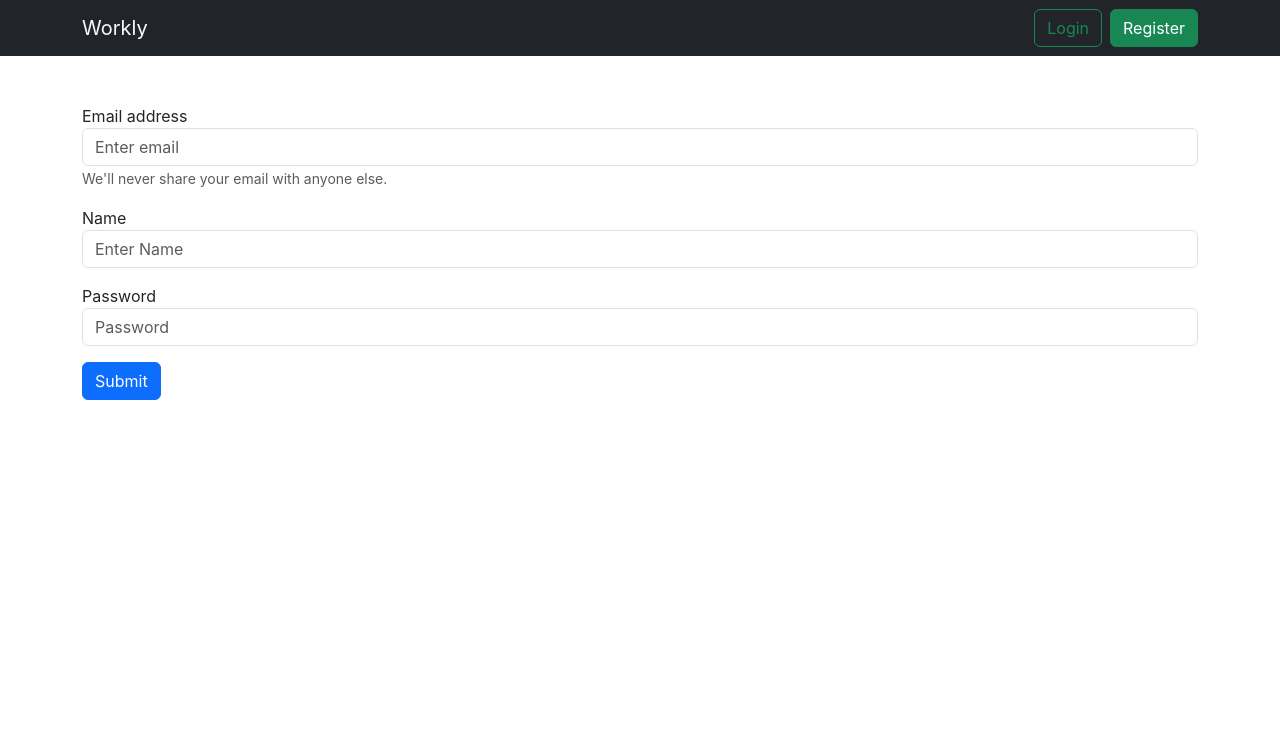
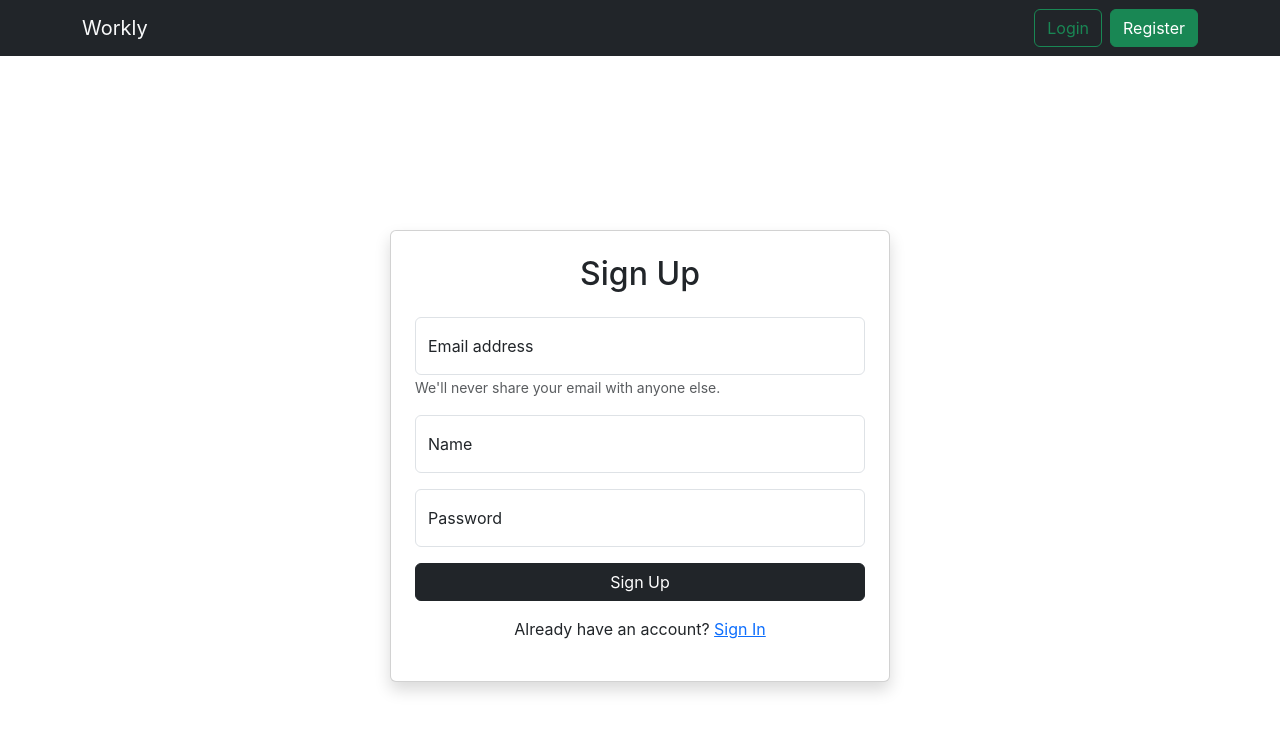
Before and after one commit to Nikhil5858/crudAuth, a React (Create React App) app in the folder client/: page /register in a window 1280 px wide. Shown: the top 732 px of the page. Built offline with nearby package versions, Linux system fonts and the light colour scheme.

Commit message:
change login and register design

```diff
--- a/client/src/components/Projects.js
+++ b/client/src/components/Projects.js
@@ -310,6 +310,8 @@ function Projects() {
                                     {project.status}
                                 </span>
                             </p>
+                            {
+                            userRole === 'admin' && (
                                 <div className="d-flex justify-content-between align-items-center">
                                     <button className="btn btn-warning btn-sm" onClick={() => setEditProject(project)}>
                                     <i class="bi bi-pencil-square"></i>
@@ -318,6 +320,7 @@ function Projects() {
                                     <i className="bi bi-trash3"></i>
                                     </button>
                                 </div>
+                            )}
                         </div>
                     </div>
                 </div>
--- a/client/src/components/login.js
+++ b/client/src/components/login.js
@@ -1,5 +1,5 @@
 import React, { useState } from 'react';
-import { useNavigate } from 'react-router-dom';
+import { useNavigate ,Link} from 'react-router-dom';
 
 function Login() {
   const [login, setLoginFormData] = useState({
@@ -42,11 +42,12 @@ function Login() {
   };
 
   return (
-    <div className="container mt-5">
-      <h2>Login</h2>
+    <div className="registermain">
+      <div className="d-flex justify-content-center align-items-center vh-100">
+        <div className="card p-4 shadow" style={{ maxWidth: "500px", width: "100%" }}>
+          <h2 className="card-title text-center mb-4">Sign In</h2>
           <form onSubmit={onSubmit}>
-        <div className="form-group">
-          <label htmlFor="email">Email address</label>
+            <div className="form-floating mb-3">
               <input
                 type="email"
                 className="form-control"
@@ -55,12 +56,12 @@ function Login() {
                 value={login.email}
                 onChange={handleInputChange}
                 required
-            placeholder="Enter email"
+                placeholder="name@example.com"
               />
+              <label htmlFor="email">Email address</label>
             </div>
 
-        <div className="form-group mt-3">
-          <label htmlFor="password">Password</label>
+            <div className="form-floating mb-3">
               <input
                 type="password"
                 className="form-control"
@@ -69,12 +70,25 @@ function Login() {
                 value={login.password}
                 onChange={handleInputChange}
                 required
-            placeholder="Enter Password"
+                placeholder="Password"
               />
+              <label htmlFor="password">Password</label>
             </div>
 
-        <button type="submit" className="btn btn-primary mt-3">Login</button>
+            <div className="d-grid mb-3">
+              <button type="submit" className="btn btn-dark">
+                Next
+              </button>
+            </div>
+
+            <div className="text-center">
+              <p className="login-footer">
+                Don't have an account? <Link to="/register">Create an Account</Link>
+              </p>
+            </div>
           </form>
+        </div>
+      </div>
     </div>
   );
 }
--- a/client/src/components/register.js
+++ b/client/src/components/register.js
@@ -1,5 +1,5 @@
 import React, { useState } from 'react'
-import { useNavigate } from 'react-router-dom'
+import { useNavigate ,Link} from 'react-router-dom'
 
 function Register() {
   const [Register, setregisterFormData] = useState({
@@ -37,24 +37,68 @@ function Register() {
 
   return (
     <>
-      <div className='container mt-5'>
+      <div className="registermain">
+      <div className="d-flex justify-content-center align-items-center vh-100">
+        <div className="card p-4 shadow" style={{ maxWidth: "500px", width: "100%" }}>
+          <h2 className="card-title text-center mb-4">Sign Up</h2>
           <form onSubmit={onSubmit}>
-          <div className="form-group">
+            <div className="form-floating mb-3">
+              <input
+                type="email"
+                className="form-control"
+                id="email"
+                name="email"
+                value={Register.email}
+                onChange={handelInputChange}
+                required
+                placeholder="name@example.com"
+              />
               <label htmlFor="email">Email address</label>
-            <input type="email" className="form-control" id="email" name="email" value={Register.email} onChange={handelInputChange} required aria-describedby="emailHelp" placeholder="Enter email" />
               <small id="emailHelp" className="form-text text-muted">We'll never share your email with anyone else.</small>
             </div>
-          <div className="form-group mt-3">
+
+            <div className="form-floating mb-3">
+              <input
+                type="text"
+                className="form-control"
+                id="name"
+                name="name"
+                value={Register.name}
+                onChange={handelInputChange}
+                required
+                placeholder="Enter Name"
+              />
               <label htmlFor="name">Name</label>
-            <input type="text" className="form-control" id="name" name="name" value={Register.name} onChange={handelInputChange} required placeholder="Enter Name" />
             </div>
 
-          <div className="form-group mt-3">
+            <div className="form-floating mb-3">
+              <input
+                type="password"
+                className="form-control"
+                id="password"
+                name="password"
+                value={Register.password}
+                onChange={handelInputChange}
+                required
+                placeholder="Password"
+              />
               <label htmlFor="password">Password</label>
-            <input type="password" className="form-control" id="password" name="password" value={Register.password} required onChange={handelInputChange} placeholder="Password" />
             </div>
-          <button type="submit" className="btn btn-primary mt-3">Submit</button>
+
+            <div className="d-grid mb-3">
+              <button type="submit" className="btn btn-dark">
+                Sign Up
+              </button>
+            </div>
+
+            <div className="text-center">
+              <p className="login-footer">
+                Already have an account? <Link to="/login">Sign In</Link>
+              </p>
+            </div>
           </form>
+        </div>
+      </div>
     </div>
     </>
   )
```
Lines whose indentation alone changed are shown as unchanged.
